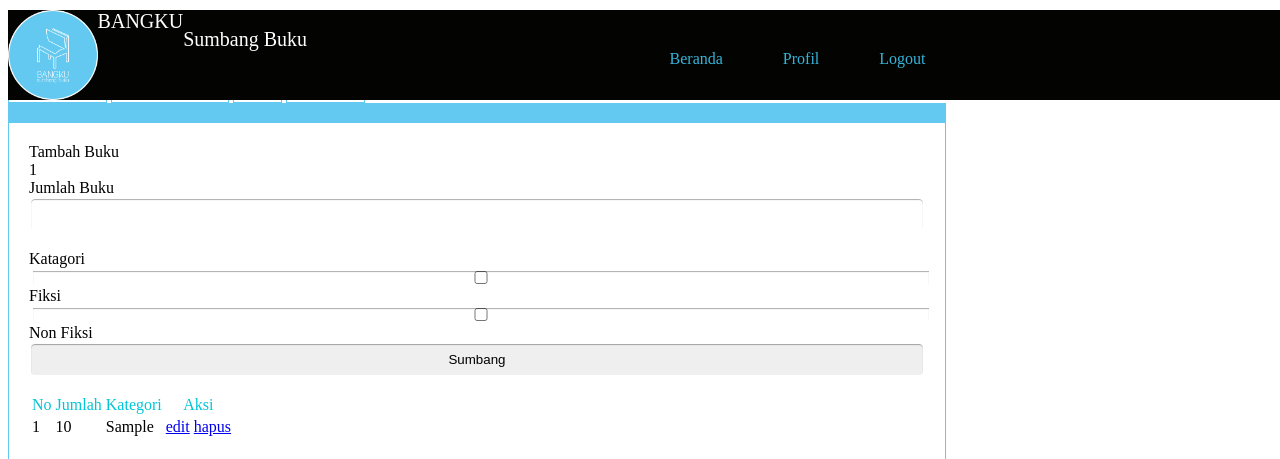
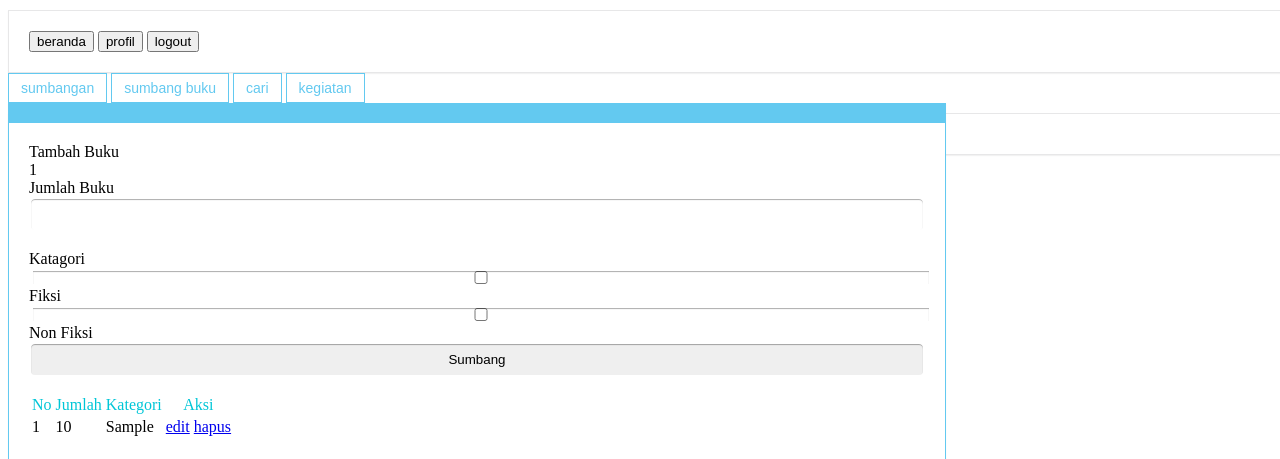
Before and after one commit to vedoalfarizi/bangku, a PHP site: page /umum/beranda_umum.php in a window 1280 px wide. Shown: the top 459 px of the page. Run offline with PHP 8.4, Linux system fonts and the light colour scheme; the visitor is signed in with stand-in values (Sample User, id 1); tables that the repository leaves empty or names only in its code hold one stand-in row (values such as "Sample post"); some libraries are stand-ins or nearby versions.

Commit message:
moga moga berhasil4

```diff
--- a/umum/beranda_umum.php
+++ b/umum/beranda_umum.php
@@ -10,16 +10,16 @@
 </head>
 <body>
 <!--navigasi-->
-<nav>
-    <img src="../img/logo.png">
-    <span> <label>BANGKU</label><br>
-    <label class="dua">Sumbang Buku</label></span>
-    <ul>
-        <li><a href="../org/beranda.php">Beranda</a> </li>
-        <li><a href="profilorg.php"> Profil </a></li>
-        <li><a href="../index.php">Logout</a></li>
-    </ul>
-</nav>
+<!--<nav>-->
+<!--    <img src="../img/logo.png">-->
+<!--    <span> <label>BANGKU</label><br>-->
+<!--    <label class="dua">Sumbang Buku</label></span>-->
+<!--    <ul>-->
+<!--        <li><a href="../org/beranda.php">Beranda</a> </li>-->
+<!--        <li><a href="profilorg.php"> Profil </a></li>-->
+<!--        <li><a href="../index.php">Logout</a></li>-->
+<!--    </ul>-->
+<!--</nav>-->
     <div class="tab-gaya">
         <div class="kotak">
             <button id="" onclick="">beranda</button>
@@ -29,11 +29,12 @@
         </div>
     </div>
 
-    <div id="menu">
+
             <button id="b2" class="btn bt-flat" onclick="dua()">sumbangan</button>
             <button id="b1" class="btn bt-flat" onclick="satu()">sumbang buku</button>
             <button id="b3" class="btn bt-flat" onclick="tiga()">cari</button>
-        <button id="b4" class="btn bt-flat" onclick="">kegiatan</button>
+            <button id="b4" class="btn bt-flat" onclick="empat()">kegiatan</button>
+
             <div class="kotak" id="a1" style="margin-top: 0%;">
 
                 <div>
@@ -54,6 +55,7 @@
                         <input type="submit" value="Sumbang" name="sumbang">
                     </form>
                 </div>
+
                 <div>
 <!--                tampilkan list donasi user yang belum di ambil-->
                     <?php
@@ -82,13 +84,13 @@
                     </table>
                 </div>
             </div>
-    </div>
+
+
         <div id="a2" class="kotak" style="margin-top: 0%;" >
             <?php
                 $sumbangan = $kon->query("select donasi.tanggal, user.nama, donasi.jumlah, donasi.id_donasi from donasi, user WHERE donasi.user_id_penerima = user.id_user and donasi.status_buku=2");
 
             echo "
-    <div class=\"kotak\">
 	                <div class=\"tabel\">
 		            <table class=\"tabel tabel-garis\">
 		            <th>No.</th>
@@ -106,15 +108,14 @@
                             <td>".$hasil['nama']."</td>
                             <td>".$hasil['jumlah']."</td>
                             <td><a href='detail_sumbangan.php?ids=".$hasil['id_donasi']."'>detail</a></td>
-                    </tr>
-            ";
+                            </tr>";
                             $no++;
                     }
-        echo "</table>";
+                    echo "</table></div>";
                         ?>
     </div>
 
-<div id="a3" style="margin-top: 0%;" >
+<div id="a3" class="kotak" style="margin-top: 0%;" >
     <!--akhir fitur cari sementara disini-->
         <?php
         $sql= "select * from user where jenis_user=2";
@@ -151,6 +152,10 @@
         <div class="" style="float: left"></div>
         <div id="map" style="height: 300px; width:400px; float: right;"></div>
     <!-- akhir fitur cari sementara disini-->
+</div>
+
+<div id="a4" class="kotak">
+
 </div>
 
 </body>
```
Lines whose indentation alone changed are shown as unchanged.
